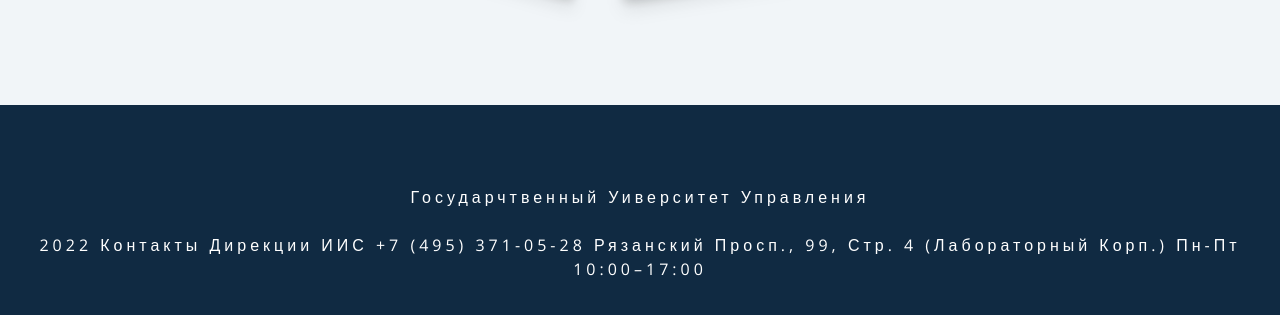
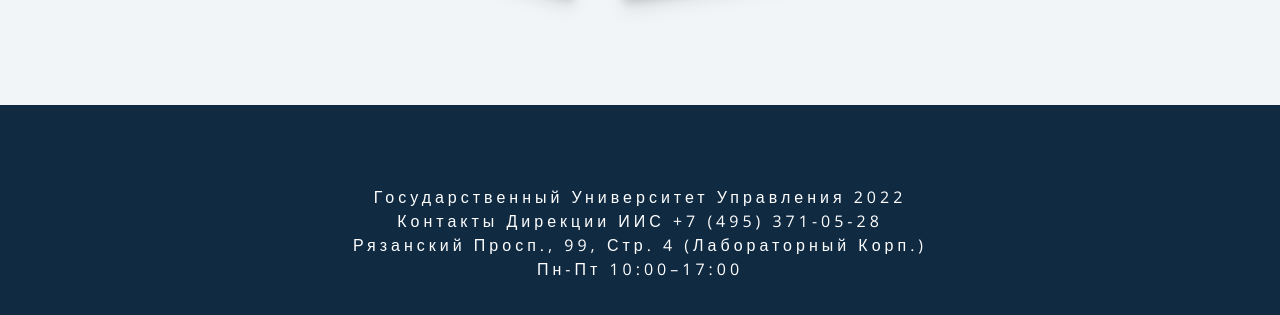
Before and after one commit to Arinaagu/guu-widget-, a plain HTML site: page index.html in a window 1280 px wide. Shown: the part 2609-2924 px from the top of the page. Drawn offline with nearby package versions, Linux system fonts and the light colour scheme.

Commit message:
Update index.html

```diff
--- a/index.html
+++ b/index.html
@@ -1525,9 +1525,9 @@
 <!------footer------>
 <footer class="section">
     <p>
-        Государчтвенный уиверситет управления<br><br><span id="date"> 2022</span>
-        Контакты дирекции ИИС +7 (495) 371-05-28
-	Рязанский просп., 99, стр. 4 (Лабораторный корп.)
+        Государственный университет управления <span id="date"> 2022</span><br>
+        Контакты дирекции ИИС +7 (495) 371-05-28<br>
+	Рязанский просп., 99, стр. 4 (Лабораторный корп.)<br>
 	пн-пт 10:00–17:00
     </p>
 </footer>
```
